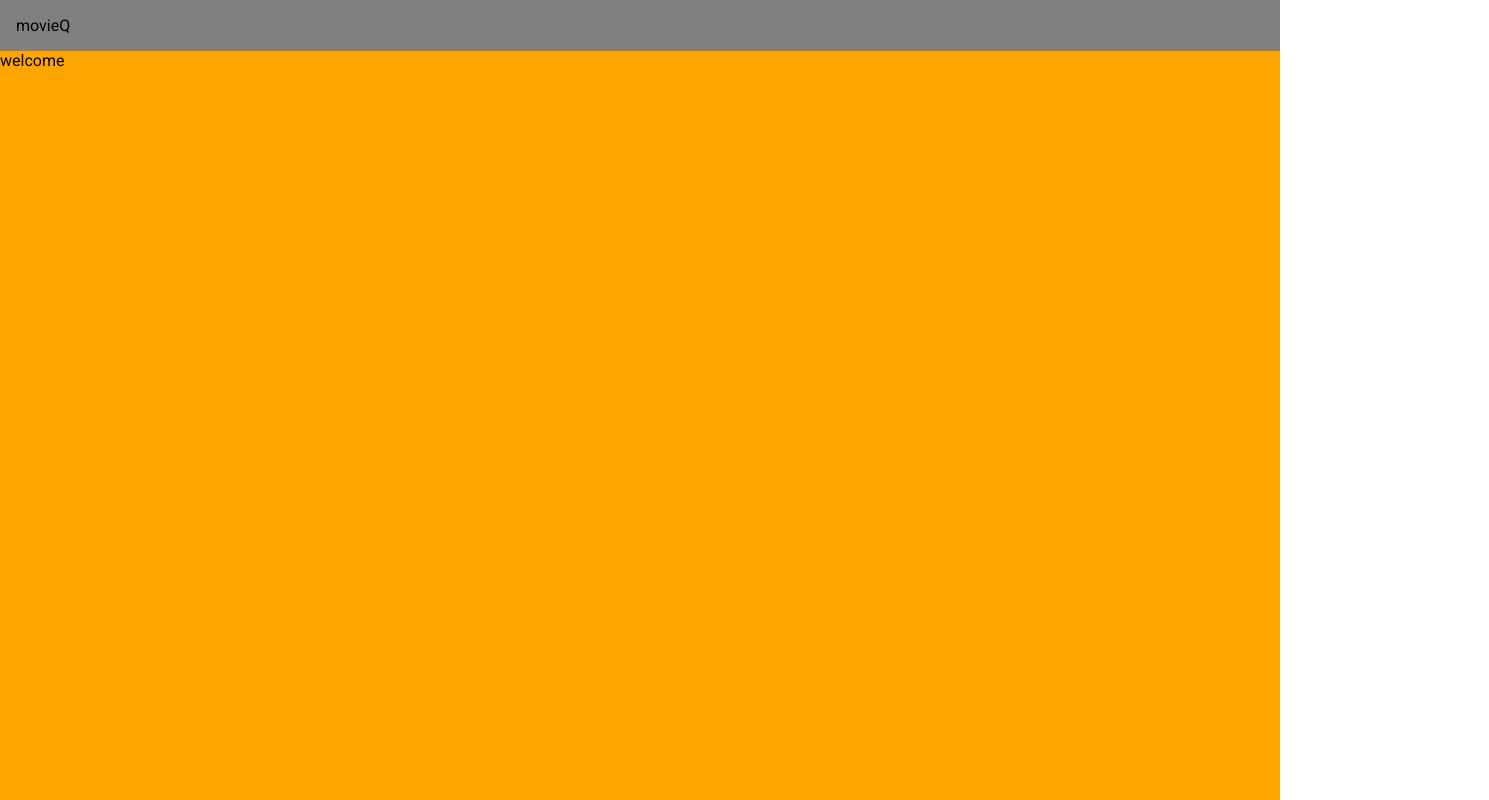
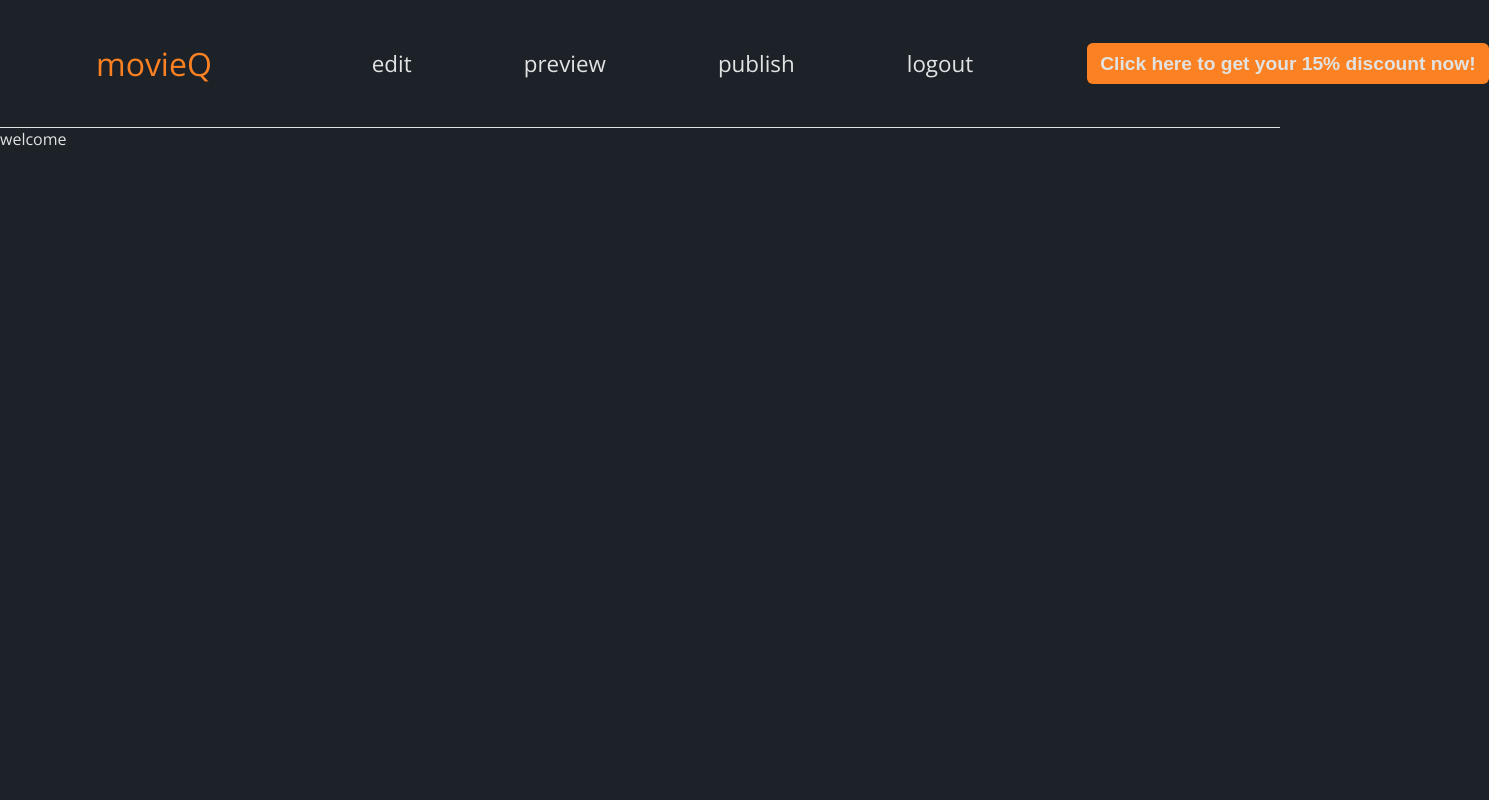
Before and after one commit to jgrimshaw/movieQ, a React (Create React App) app in the folder client/: page / in a window 1280 px wide. Shown: the whole page, 1489 px wide, since content can reach past the window. Built offline with nearby package versions, Linux system fonts and the light colour scheme.

Commit message:
create new series mutation

```diff
--- a/client/public/index.html
+++ b/client/public/index.html
@@ -5,43 +5,16 @@
         <link rel="icon" href="%PUBLIC_URL%/favicon.ico" />
         <meta name="viewport" content="width=device-width, initial-scale=1" />
         <meta name="theme-color" content="#000000" />
-    <meta
-      name="description"
-      content="Web site created using create-react-app"
-    />
+        <meta name="description" content="Web site created using create-react-app" />
         <link rel="apple-touch-icon" href="%PUBLIC_URL%/logo192.png" />
-    <!--
-      manifest.json provides metadata used when your web app is installed on a
-      user's mobile device or desktop. See https://developers.google.com/web/fundamentals/web-app-manifest/
-    -->
         <link rel="manifest" href="%PUBLIC_URL%/manifest.json" />
-    <!--
-      Notice the use of %PUBLIC_URL% in the tags above.
-      It will be replaced with the URL of the `public` folder during the build.
-      Only files inside the `public` folder can be referenced from the HTML.
-
-      Unlike "/favicon.ico" or "favicon.ico", "%PUBLIC_URL%/favicon.ico" will
-      work correctly both with client-side routing and a non-root public URL.
-      Learn how to configure a non-root public URL by running `npm run build`.
-    -->
-
 		<link rel="preconnect" href="https://fonts.googleapis.com">
 		<link rel="preconnect" href="https://fonts.gstatic.com" crossorigin>
-<link href="https://fonts.googleapis.com/css2?family=Roboto:wght@400&display=swap" rel="stylesheet">
-    <title>React App</title>
+		<link href="https://fonts.googleapis.com/css2?family=Open+Sans:wght@300;600&display=swap" rel="stylesheet">
+        <title>MovieQ</title>
     </head>
     <body>
         <noscript>You need to enable JavaScript to run this app.</noscript>
         <div id="root"></div>
-    <!--
-      This HTML file is a template.
-      If you open it directly in the browser, you will see an empty page.
-
-      You can add webfonts, meta tags, or analytics to this file.
-      The build step will place the bundled scripts into the <body> tag.
-
-      To begin the development, run `npm start` or `yarn start`.
-      To create a production bundle, use `npm run build` or `yarn build`.
-    -->
     </body>
 </html>
--- /dev/null
+++ b/client/src/Components/Form.tsx
@@ -0,0 +1,79 @@
+
+import React, { useState } from "react";
+
+
+interface FormProps {
+    handleSubmit: (values: any) => void
+}
+
+export default function Form(props: FormProps) {
+    const [values, setValues] = useState({});
+
+    const onChange = (event: React.ChangeEvent<HTMLInputElement>) => {
+        setValues({ ...values, [event.target.name]: event.target.value })
+        // console.log(values)
+    }
+
+    const onSubmit = async (event: React.FormEvent<HTMLFormElement>) => {
+        event.preventDefault();
+        props.handleSubmit(values);
+    };
+
+    return (
+        <div>
+            <form onSubmit={onSubmit}>
+                <h2>Series</h2>
+                <input
+                    type='text'
+                    name='serieTitle'
+                    placeholder='Series Title'
+                    onChange={onChange}
+                />
+                <input
+                    type='text'
+                    name='btnUrl'
+                    placeholder='Enter external URL for the CTA button'
+                    onChange={onChange}
+                />
+                <input
+                    type='text'
+                    name='btnText'
+                    placeholder='Enter CTA button text'
+                    onChange={onChange}
+                />
+
+                <h2>Videos</h2>
+                <input
+                    type='text'
+                    name='videoTitle'
+                    placeholder='Video Title'
+                    onChange={onChange}
+                />
+                <input
+                    type='text'
+                    name='videoDescription'
+                    placeholder='Enter Video Description'
+                    onChange={onChange}
+                />
+                <input
+                    type='text'
+                    name='videoUrl'
+                    placeholder='Video URL'
+                    onChange={onChange}
+                />
+
+                <div>
+                    <button>Set Time and Date</button>
+                    <button>Save</button>
+                </div>
+
+            </form>
+
+
+        </div>
+
+        // render active series movie list
+        // render all series
+    )
+
+}
--- /dev/null
+++ b/client/src/Components/Header.tsx
@@ -0,0 +1,18 @@
+
+
+function Header() {
+  return (
+    <header>
+        <div className="header-menu-item--logo">movieQ</div>
+            <ul className='header-menu-items'>
+                <li className='header-menu-item'>edit</li>
+                <li className='header-menu-item'>preview</li>
+                <li className='header-menu-item'>publish</li>
+                <li className='header-menu-item'>logout</li>
+            </ul>
+        <button className='header-btn'>Click here to get your 15% discount now!</button>
+    </header>
+    )
+}
+
+export default Header
--- /dev/null
+++ b/client/src/Components/SeriesList.tsx
@@ -0,0 +1,7 @@
+
+
+export default function SeriesList(props: any) {
+    return (
+        <ul>{props.series.map((serie: any, id: number) => <li key={id}>{serie.title}</li>)}</ul>
+    )
+}
--- a/client/src/Layout.tsx
+++ b/client/src/Layout.tsx
@@ -1,11 +1,12 @@
 import { Outlet } from "react-router-dom";
 import "./layout.scss";
+import Header from "./Components/Header";
 
 export default function Layout() {
     return (
         <main>
-            <header>movieQ</header>
-            <section className="content">
+            <Header />
+            <section>
                 <Outlet />
             </section>
         </main>
--- a/client/src/index.scss
+++ b/client/src/index.scss
@@ -13,5 +13,7 @@ main,
 
 body {
     margin: 0;
-    font-family: "Roboto", sans-serif;
+    font-family: 'Open Sans', sans-serif;
+    background-color: #1D2228;
+    color: #E1E2E2
 }
--- a/client/src/layout.scss
+++ b/client/src/layout.scss
@@ -3,12 +3,66 @@ main {
     flex-direction: column;
 }
 
+// HEADER
+
 header {
-    background-color: gray;
-    padding: 1rem;
+    background-color: #1D2228;
+    border-bottom: 1px solid #E1E2E2;
+    display: flex;
+    flex-direction: row;
+    padding: 2em;
+    align-items: center;
+
+    // background: linear-gradient(180deg, rgba(29,34,40,1) 70%, rgba(225,226,226,1) 100%);
 }
 
-.content {
-    background-color: orange;
-    flex-grow: 1;
+.header-menu-item--logo {
+    color: #FB8122;
+    font-size: 2em;
+    font-weight: 300;
+    padding: 0 2em;
+    text-align: center;
 }
+
+.header-menu-items {
+    display: flex;
+    flex-direction: row;
+    justify-content: end;
+    list-style-type: none;
+    width: 100%;
+
+    .header-menu-item {
+        color: #E1E2E2;
+        padding: 0 2.5em;
+        font-size: 1.4em;
+    }
+}
+
+.header-btn {
+    background-color: #FB8122;
+    border: none;
+    margin-right: 2rem;
+    white-space: nowrap;
+    padding: 0.5em 0.7em;
+    color: #E1E2E2;
+    font-size: 1.2rem;
+    font-weight: 600;
+    border-radius: 0.3em;
+    margin-left: 3em;
+}
+
+
+// PUBLISH PAGE
+.publish-main-container {
+    display: flex;
+    justify-content: space-between;
+    padding: 5rem
+}
+
+.iframe-and-serie-title-container {
+    width: 70%
+}
+
+// iframe {
+//     padding: 4rem 0 4rem 0;
+// }
--- /dev/null
+++ b/client/src/pages/Edit.tsx
@@ -0,0 +1,74 @@
+
+import { useQuery, useMutation, gql } from "@apollo/client";
+import Form from '../Components/Form';
+import SeriesList from "../Components/SeriesList";
+
+const SERIES_QUERY = gql`
+    query GetSeries {
+        series {
+            id
+            title
+            link
+            button
+            videos {
+                id
+                title
+                description
+                release
+            }
+        }
+    }
+`;
+
+const CREATE_SERIES_MUTATION = gql`
+    mutation Mutation($title: String!, $link: String!, $button: String!) {
+        createSerie(title: $title, link: $link, button: $button) {
+            id
+        }
+    }
+`;
+
+export default function Edit() {
+
+    const { loading, error, data } = useQuery(SERIES_QUERY);
+    const [createSerie] = useMutation(CREATE_SERIES_MUTATION);
+
+
+    if (loading) return <p>Loading...</p>;
+    if (error) return <p>Error : </p>;
+
+    // console.log(data);
+
+    return (
+        <>
+            <Form handleSubmit={(values: any) => createSerie({
+                variables: {
+                    title: values.serieTitle,
+                    link: values.btnUrl,
+                    button: values.btnText
+                },
+                update(cache, update) {
+                    console.log(update)
+                    cache.updateQuery({ query: SERIES_QUERY }, (data) => ({
+                        series: data.series.concat([{
+                            title: values.serieTitle,
+                            link: values.btnUrl,
+                            button: values.btnText,
+                            id: update.data.createSerie.id,
+                            videos: []
+                        },])
+                    }))
+                }
+            })
+            }
+            />
+
+            <div>
+                {/* {JSON.stringify(data)} */}
+                <SeriesList series={data.series} />
+            </div>
+
+        </>
+
+    )
+}
--- a/client/src/pages/Published.tsx
+++ b/client/src/pages/Published.tsx
@@ -1,8 +1,8 @@
 import { useQuery, gql } from "@apollo/client";
 import { useParams } from "react-router-dom";
 
-const SERIES_QUERY = gql`
-    query GetSeries($slug: String) {
+const SERIE_QUERY = gql`
+    query GetSerie($slug: String) {
         serie(slug: $slug) {
             id
             title
@@ -12,6 +12,7 @@ const SERIES_QUERY = gql`
             videos {
                 id
                 title
+                description
             }
         }
     }
@@ -19,15 +20,40 @@ const SERIES_QUERY = gql`
 
 export default function Published() {
     const { series } = useParams();
-    const { loading, error, data } = useQuery(SERIES_QUERY, {
+    const { loading, error, data } = useQuery(SERIE_QUERY, {
         variables: { slug: series },
     });
 
     if (loading) return <p>Loading...</p>;
     if (error) return <p>Error : </p>;
 
-    console.log(data.serie.title)
+    console.log(data.serie.title);
 
-    return <div>{JSON.stringify(data, null, 2)}</div>;
+    return (
+        <div className='publish-main-container'>
+            {/* <div>{JSON.stringify(data, null, 2)}</div> */}
+            <div className='iframe-and-serie-title-container'>
+                <iframe
+                    width="853"
+                    height="480"
+                    src={`https://www.youtube.com/embed/j54R3P76aS4`}
+                    frameBorder="0"
+                    allow="accelerometer; autoplay; clipboard-write; encrypted-media; gyroscope; picture-in-picture"
+                    allowFullScreen
+                    title="Embedded youtube"
+                />
 
+                <h2>Now playing: {data.serie.title}</h2>
+            </div>
+
+            <ul className='video-list'>
+                {data.serie.videos.map((video: { id: number, title: string, description: string }) => (
+                    <div key={video.id}>
+                        {video.title} <div>{video.description}</div> <br></br>
+                    </div>
+                )
+                )}
+            </ul>
+        </div>
+    );
 }
--- a/client/src/router.tsx
+++ b/client/src/router.tsx
@@ -3,6 +3,7 @@ import { Routes, Route, Link } from "react-router-dom";
 import Layout from "./Layout";
 import Welcome from "./pages/Welcome";
 import Published from "./pages/Published";
+import Edit from "./pages/Edit";
 
 export default function Router() {
     return (
@@ -10,6 +11,7 @@ export default function Router() {
             <Routes>
                 <Route path="/" element={<Layout />}>
                     <Route index element={<Welcome />} />
+                    <Route path="edit" element={<Edit />} />
                     <Route path=":series" element={<Published />} />
                 </Route>
             </Routes>
```
Also changed, not shown: 1 other file (tests, documents, lock files or other folders). Lines whose indentation alone changed are shown as unchanged.
